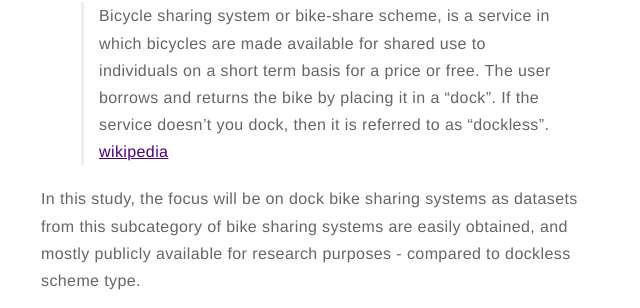
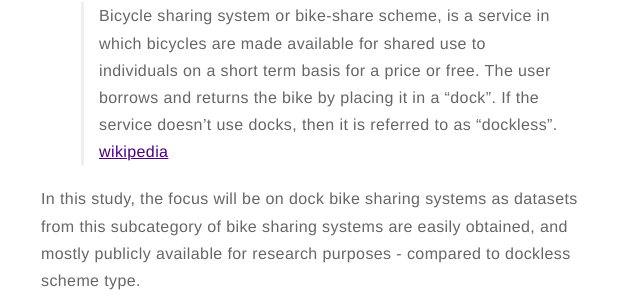
Before and after one commit to dljubenk/dljubenk.github.io, a Jekyll site: the page built from _posts/2019-02-01-project-description.markdown, in a window 1280 px wide and 900 px high, scrolled down 1161 px. Shown: the part 253-561 px from the top of the window, without its empty margins (319-959 px from the left). Built offline with Jekyll 4.4.1, drawn with Linux system fonts in a browser that asks for light colours; emoji names are drawn with the system emoji font; comment, search, counter and statistics services are not loaded.

Commit message:
Update 2019-02-01-project-description.markdown

```diff
--- a/_posts/2019-02-01-project-description.markdown
+++ b/_posts/2019-02-01-project-description.markdown
@@ -40,7 +40,7 @@ Director of the Lab is [Carlo Ratti](https://en.wikipedia.org/wiki/Carlo_Ratti),
 
 This study will apply data science methods in order to improve the quality of life in contemporary cities, by investigating ***Bike Sharing Systems***.
 
-> Bicycle sharing system or bike-share scheme, is a service in which bicycles are made available for shared use to individuals on a short term basis for a price or free. The user borrows and returns the bike by placing it in a "dock". If the service doesn't you dock, then it is referred to as "dockless". [wikipedia](https://en.wikipedia.org/wiki/Bicycle-sharing_system "Bicycle-sharing system")
+> Bicycle sharing system or bike-share scheme, is a service in which bicycles are made available for shared use to individuals on a short term basis for a price or free. The user borrows and returns the bike by placing it in a "dock". If the service doesn't use docks, then it is referred to as "dockless". [wikipedia](https://en.wikipedia.org/wiki/Bicycle-sharing_system "Bicycle-sharing system")
 
 In this study, the focus will be on dock bike sharing systems as datasets from this subcategory of bike sharing systems are easily obtained, and mostly publicly available for research purposes - compared to dockless scheme type.
 
```
